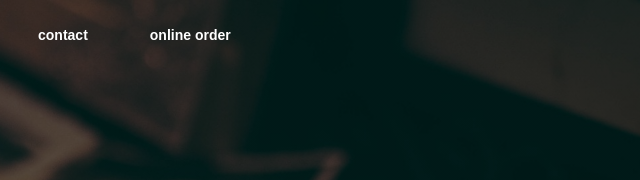
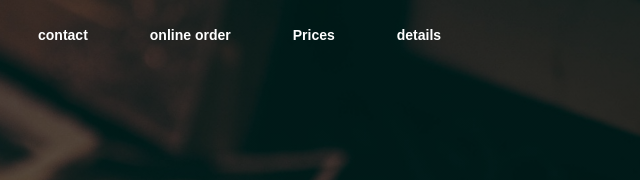
Before and after one commit to ramesh-478/webpage, a plain HTML site: page index.html in a window 1280 px wide. Shown: the top 180 px of the page, 583-1223 px from the left. Drawn offline with Linux system fonts and the light colour scheme.

Commit message:
Update index.html

```diff
--- a/index.html
+++ b/index.html
@@ -17,6 +17,8 @@
                     <li><a href="https://goo.gl/maps/LN54eQi2DFXntRe9A" target="_blank">location</a></li>
                     <li><a href="https://instagram.com/photonest2021?igshid=MzRlODBiNWFlZA==" target="_blank">contact</a></li>
                     <li><a href="./online.html" target="_blank">online order</a></li>
+                    <li><a href="./home.html" target="_blank">Prices</a></li>
+                    <li><a href="./about.html" target="_blank">details</a></li>
                 </ul>
             </div>
         </div>
```
